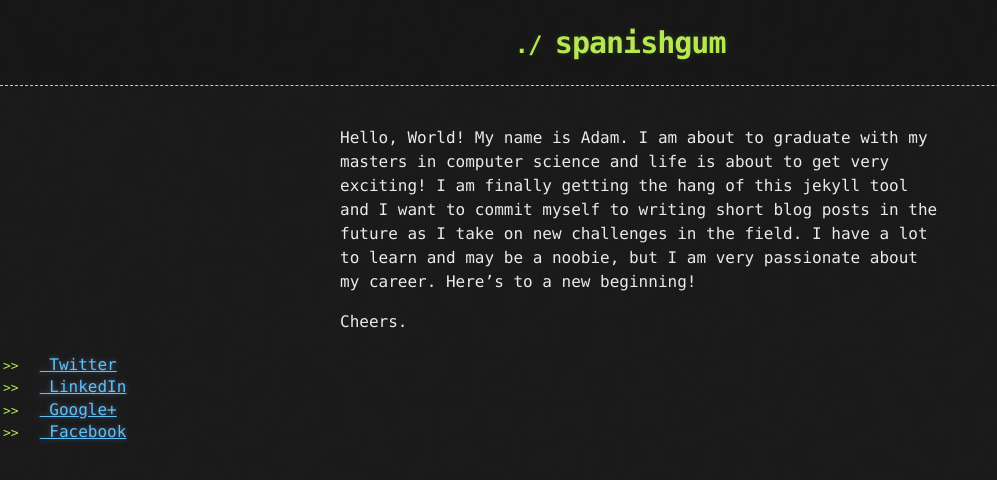
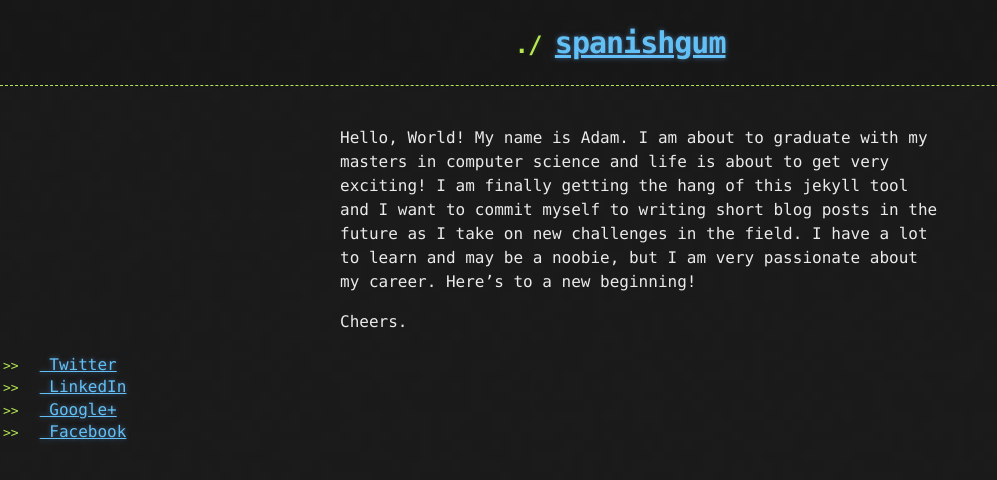
Before and after one commit to spanishgum/spanishgum.github.io, a Jekyll site: the page built from _posts/2017-04-25-hello-world.md, in a window 1280 px wide. Shown: the top 480 px of the page, without its empty margins (0-997 px from the left). Built offline with Jekyll 4.4.1, drawn with Linux system fonts in a browser that asks for light colours.

Commit message:
Updated post layout with post title and date. Added link back to homepage in the header.

```diff
--- a/_layouts/post.html
+++ b/_layouts/post.html
@@ -13,15 +13,17 @@
         <header>
             <center>
             <h1>
-            spanishgum
+            <a href={{ site.url }}>spanishgum</a>
             </h1>
             </center>
         </header>
 
         <div class="container">
-             <section id="main_content">
+            <h3>{{ post.title }}</h3>
+            <h5>{{ post.date }}</h5>
+            <section id="main_content">
                 {{ content }}
-             </section>
+            </section>
         </div>
 
         <footer>
```
